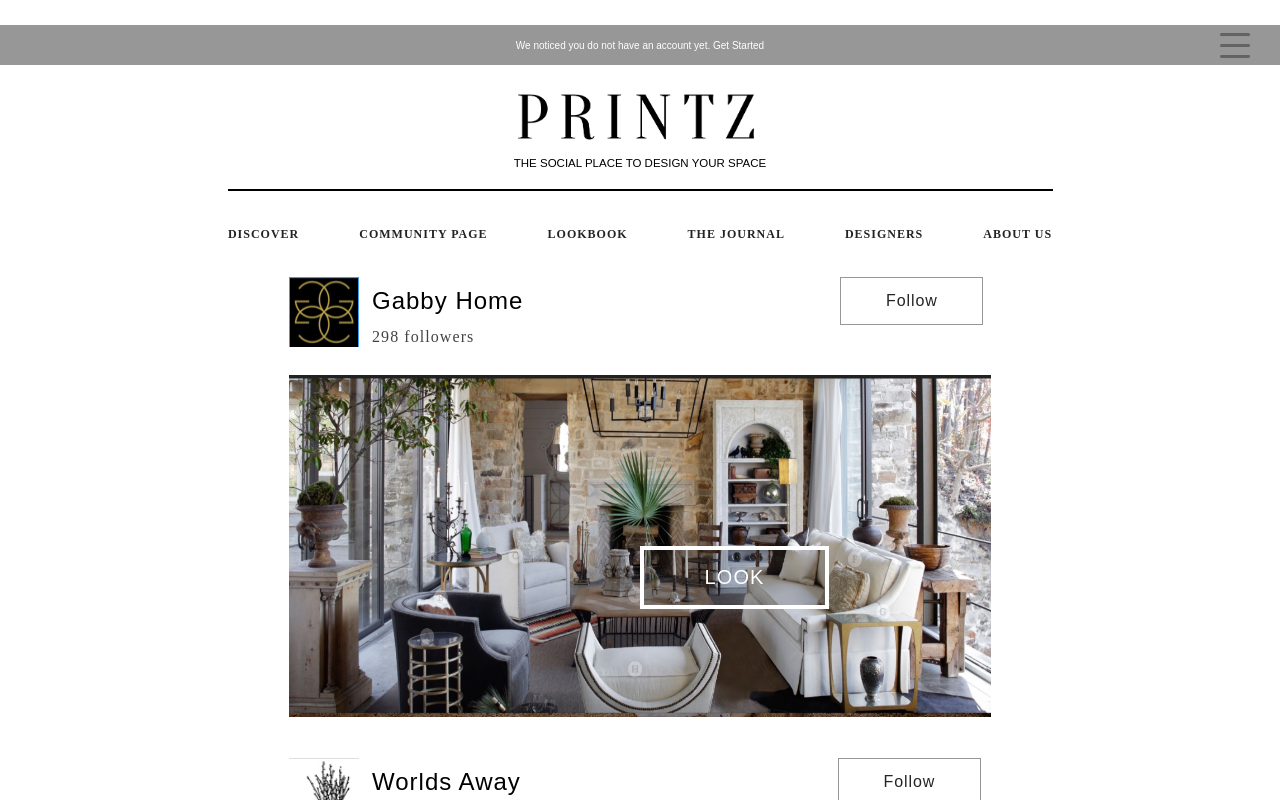
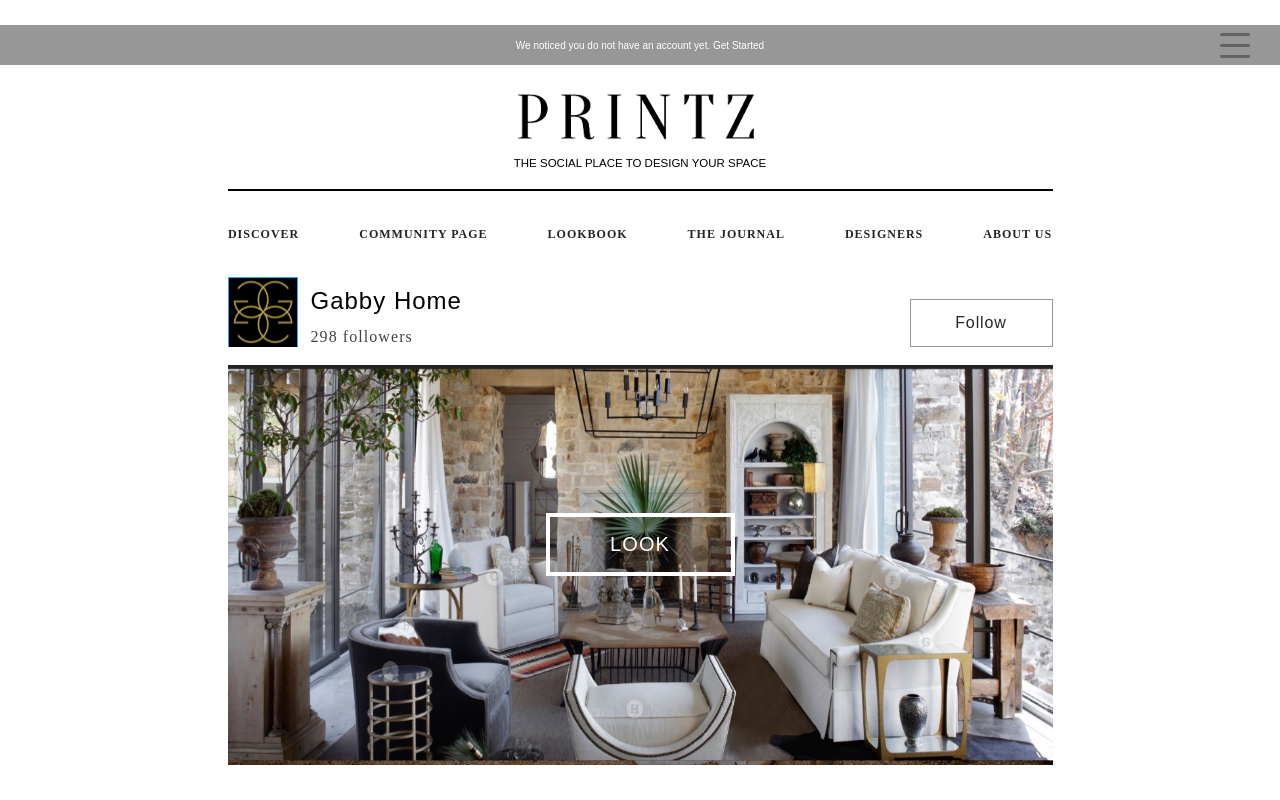
Before and after one commit to PrintzDesigns/PrintzUI, a React (Create React App) app: page /lookbook in a window 1280 px wide. Shown: the top 800 px of the page. Built offline with nearby package versions, Linux system fonts and the light colour scheme; the HTML template or start-up script is replaced by a standard one.

Commit message:
Complete Lookbook page with three initial vendors
Complete styling on lookbook page

```diff
--- a/app/assets/styles/lookbook.css
+++ b/app/assets/styles/lookbook.css
@@ -3,7 +3,7 @@
   margin-left: auto;
   margin-right: auto;
   margin-top: 41px;
-  width: 702px;
+  width: 825px;
 }
 
 .logo-2 {
@@ -30,54 +30,46 @@
 }
 
 .follow-button {
+  background-color: #fff;
   border: 1px solid #979797;
-  background-color: #fff;
   color: #252525;
-  height: 48px;
+  float: right;
   font-family: 'Avenir-Book', sans-serif;
   font-size: 16px;
+  height: 48px;
   letter-spacing: 0.9px;
+  margin-top: -50px;
   width: 143px;
-  top: 0;
-  right: 0;
 }
 
 .vendor-name {
-  float: left;
   margin-right: 317px;
 }
 
 .vendorimg {
-  position: relative;
+  display: block;
+  height: 400px;
+  margin: auto;
+  margin-top: 16px;
+  width: 825px;
 }
 
 .vendorimg1 {
-  position: relative;
-}
-
-img.vendorimg1 {
-	display: block;
-  height: 342px;
-	margin-left: auto;
-  margin-right: auto;
-	margin-top: 50px;
-  position: relative;
-  visibility: visible;
-  width: 702px;
-	z-index: 1;
+  height: 100%;
+  width: 100%;
 }
 
 .lookButton {
   background: rgba(37,37,37,0.20);
   border: 4px solid #FFFFFF;
   color: #FFFFFF;
+  display:block;
   font-family: 'Avenir-Heavy', sans-serif;
   font-size: 20px;
   height: 63px;
-  left:50%;
   letter-spacing: 1.12px;
-  position: absolute;
+  margin: 0 auto;
   top:50%;
+  transform: translateY(-400%);
   width: 189px;
-  z-index: 2;
 }
--- a/src/Components/LookBook.js
+++ b/src/Components/LookBook.js
@@ -14,6 +14,7 @@ class LookBook extends Component {
     return (
       <div className="LookBook">
         <Header />
+
         <div className="lookbook">
           <div className="look">
             <div className="title">
@@ -24,7 +25,10 @@ class LookBook extends Component {
                 <div className="title-1">Gabby Home</div>
                 <div className="followers">298 followers</div>
               </div>
+              <div className="fol-button">
                 <button className="follow-button">Follow</button>
+              </div>
+            </div>
             <div className="vendorimg">
               <a href="#">
                 <img className="vendorimg1" src={GabbyHomeImg} alt="" />
@@ -32,6 +36,7 @@ class LookBook extends Component {
               <button className="lookButton">LOOK</button>
             </div>
           </div>
+          <div className="look">
             <div className="title">
               <div className="logo-2">
                 <img alt="" className="logo-2" src={WorldsAwayLogo} alt="" />
@@ -40,7 +45,10 @@ class LookBook extends Component {
                 <div className="title-1">Worlds Away</div>
                 <div className="followers">523 followers</div>
               </div>
+              <div className="fol-button">
                 <button className="follow-button">Follow</button>
+              </div>
+            </div>
             <div className="vendorimg">
               <a href="#">
                 <img className="vendorimg1" src={WorldsAwayImg} alt="" />
@@ -48,6 +56,7 @@ class LookBook extends Component {
               <button className="lookButton">LOOK</button>
             </div>
           </div>
+          <div className="look">
             <div className="title">
               <div className="logo-2">
                 <img alt="" className="logo-2" src={RADLogo} alt="" />
@@ -56,7 +65,9 @@ class LookBook extends Component {
                 <div className="title-1">Regina Andrews Deisgn</div>
                 <div className="followers">102 followers</div>
               </div>
+              <div className="fol-button">
                 <button className="follow-button">Follow</button>
+              </div>
               <div className="vendorimg">
                 <a href="#">
                   <img className="vendorimg1" src={RADImg} alt="" />
@@ -66,6 +77,7 @@ class LookBook extends Component {
             </div>
           </div>
         </div>
+
         <Footer />
       </div>
     );
```
Lines whose indentation alone changed are shown as unchanged.
